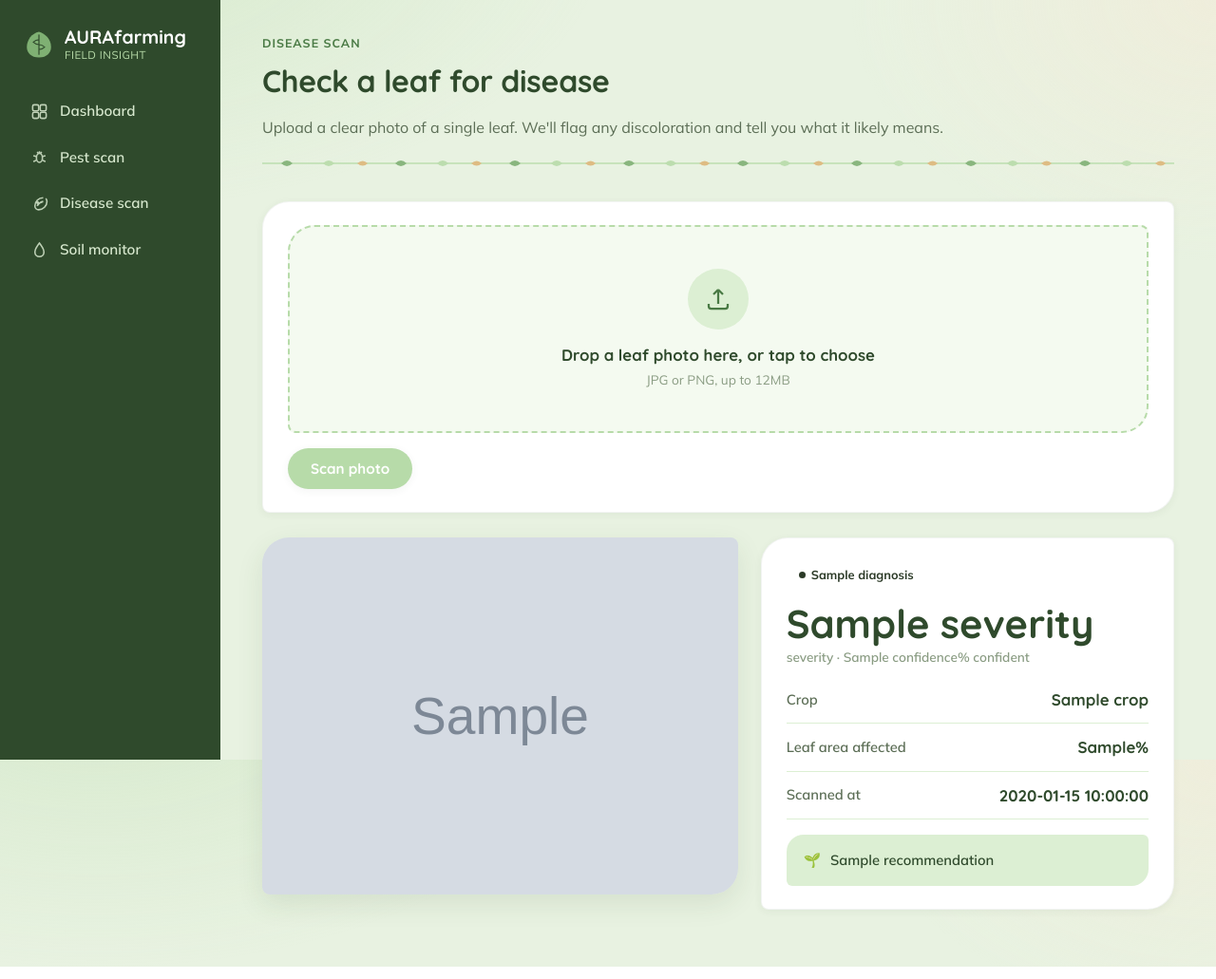
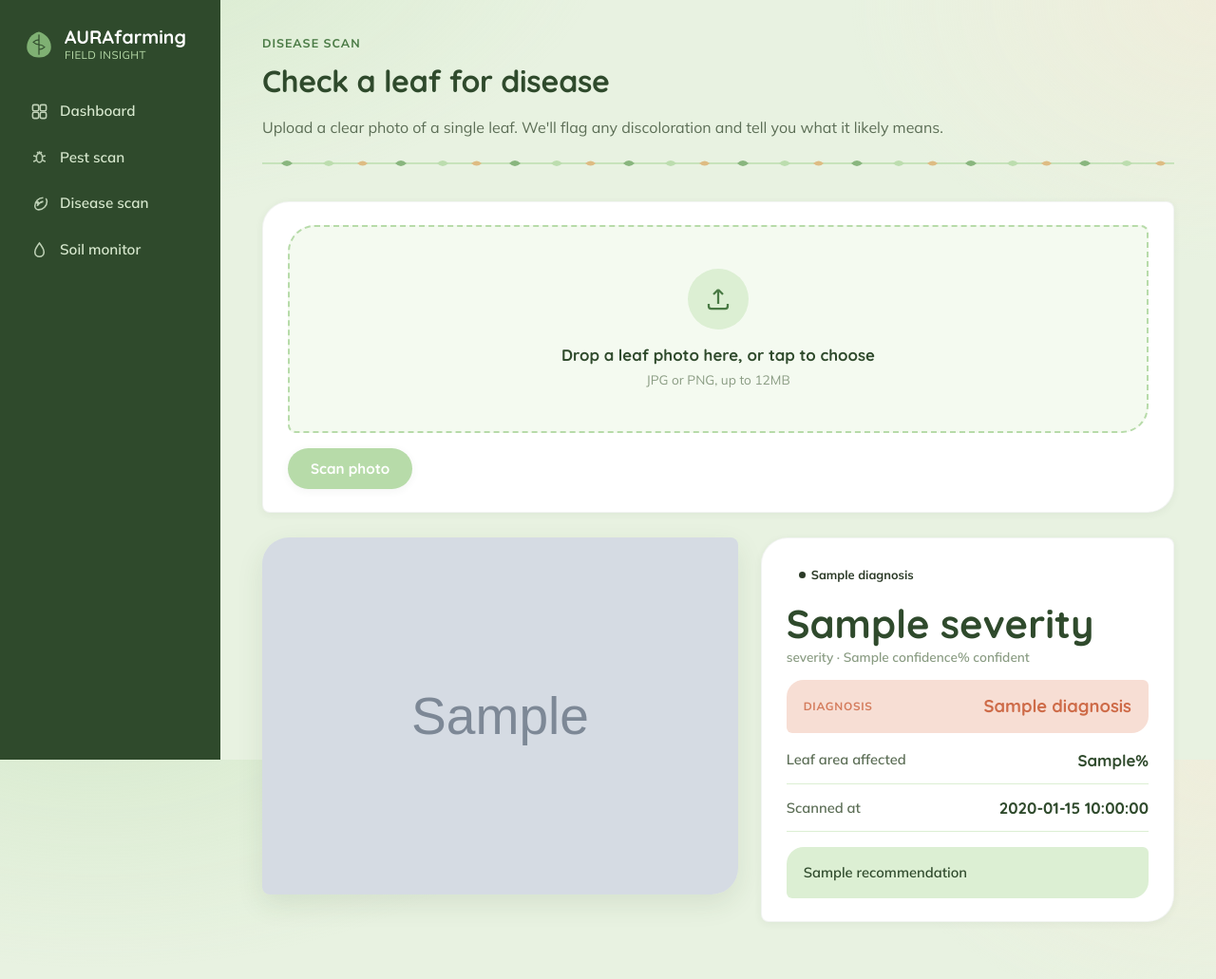
Before and after one commit to vlww/AURAfarming, a Flask app: template templates/disease.html in a window 1280 px wide. Shown: the whole page at 95% size. Run offline with Flask 3, Linux system fonts and the light colour scheme; the template is opened without the code that fills it: most values are stand-ins (such as "Sample title", 1, 10 or a date in 2020); grey boxes marked "Sample" are stand-in pictures.

Commit message:
adjusted disease result display

```diff
--- a/static/css/style.css
+++ b/static/css/style.css
@@ -1,7 +1,6 @@
 @import url('https://fonts.googleapis.com/css2?family=Quicksand:wght@500;600;700&family=Mulish:wght@400;500;600;700&display=swap');
 
 :root {
-  /* color */
   --bg: #E8F2E1;
   --bg-alt: #F4FAF0;
   --surface: #FFFFFF;
@@ -280,6 +279,33 @@ button, input, select { font-family: inherit; }
 .badge.moderate, .badge.minor { background: var(--amber-100); color: #96660E; }
 .badge.high, .badge.severe { background: var(--rust-100); color: var(--rust-500); }
 
+.diagnosis-highlight {
+  display: flex;
+  justify-content: space-between;
+  align-items: center;
+  gap: 12px;
+  padding: 14px 18px;
+  border-radius: var(--radius-leaf-sm);
+  margin: 14px 0 4px;
+}
+
+.diagnosis-highlight .diagnosis-label {
+  font-size: 0.74rem;
+  font-weight: 700;
+  letter-spacing: 0.06em;
+  text-transform: uppercase;
+  opacity: 0.85;
+}
+
+.diagnosis-highlight .diagnosis-value {
+  font-family: var(--font-display);
+  font-weight: 700;
+  font-size: 1.15rem;
+}
+
+.diagnosis-highlight.concern { background: var(--rust-100); color: var(--rust-500); }
+.diagnosis-highlight.clear { background: var(--leaf-good-bg); color: var(--leaf-good); }
+
 .badge-dot {
   width: 7px; height: 7px; border-radius: 50%;
   background: currentColor;
@@ -539,6 +565,7 @@ button, input, select { font-family: inherit; }
 }
 
 /* mobile shi */
+
 @media (max-width: 760px) {
   .app-shell { flex-direction: column; }
   .sidebar {
--- a/static/js/disease.js
+++ b/static/js/disease.js
@@ -62,7 +62,10 @@
             <div class="big-stat">${r.severity}</div>
             <div class="big-stat-label">severity &middot; ${r.confidence}% confident</div>
           </div>
-          ${r.crop ? `<div class="stat-line" style="margin-top:10px;"><span class="stat-label">Crop</span><span class="stat-value">${r.crop}</span></div>` : ''}
+          <div class="diagnosis-highlight ${r.severity !== 'None' ? 'concern' : 'clear'}">
+            <span class="diagnosis-label">Diagnosis</span>
+            <span class="diagnosis-value">${r.diagnosis}</span>
+          </div>
           <div class="stat-line">
             <span class="stat-label">Leaf area affected</span>
             <span class="stat-value">${r.affected_pct}%</span>
--- a/templates/_disease_result.html
+++ b/templates/_disease_result.html
@@ -9,12 +9,11 @@
       <div class="big-stat-label">severity &middot; {{ result.confidence }}% confident</div>
     </div>
 
-    {% if result.crop %}
-    <div class="stat-line" style="margin-top:10px;">
-      <span class="stat-label">Crop</span>
-      <span class="stat-value">{{ result.crop }}</span>
+    <div class="diagnosis-highlight {{ 'concern' if result.severity != 'None' else 'clear' }}">
+      <span class="diagnosis-label">Diagnosis</span>
+      <span class="diagnosis-value">{{ result.diagnosis }}</span>
     </div>
-    {% endif %}
+
     <div class="stat-line">
       <span class="stat-label">Leaf area affected</span>
       <span class="stat-value">{{ result.affected_pct }}%</span>
@@ -25,7 +24,6 @@
     </div>
 
     <div class="recommend-box">
-      <span>🌱</span>
       <span>{{ result.recommendation }}</span>
     </div>
 
```
Also changed, not shown: static/uploads/pest_out_08333de659.jpg (added), static/uploads/pest_out_b660cb7d14.jpg (added), static/uploads/pest_out_bd35f51741.jpg (added), static/uploads/pest_src_2df5461bde.jpg (added), static/uploads/pest_src_40e5cfa525.png (added), static/uploads/pest_src_5b1eda376d.jpg (added).
